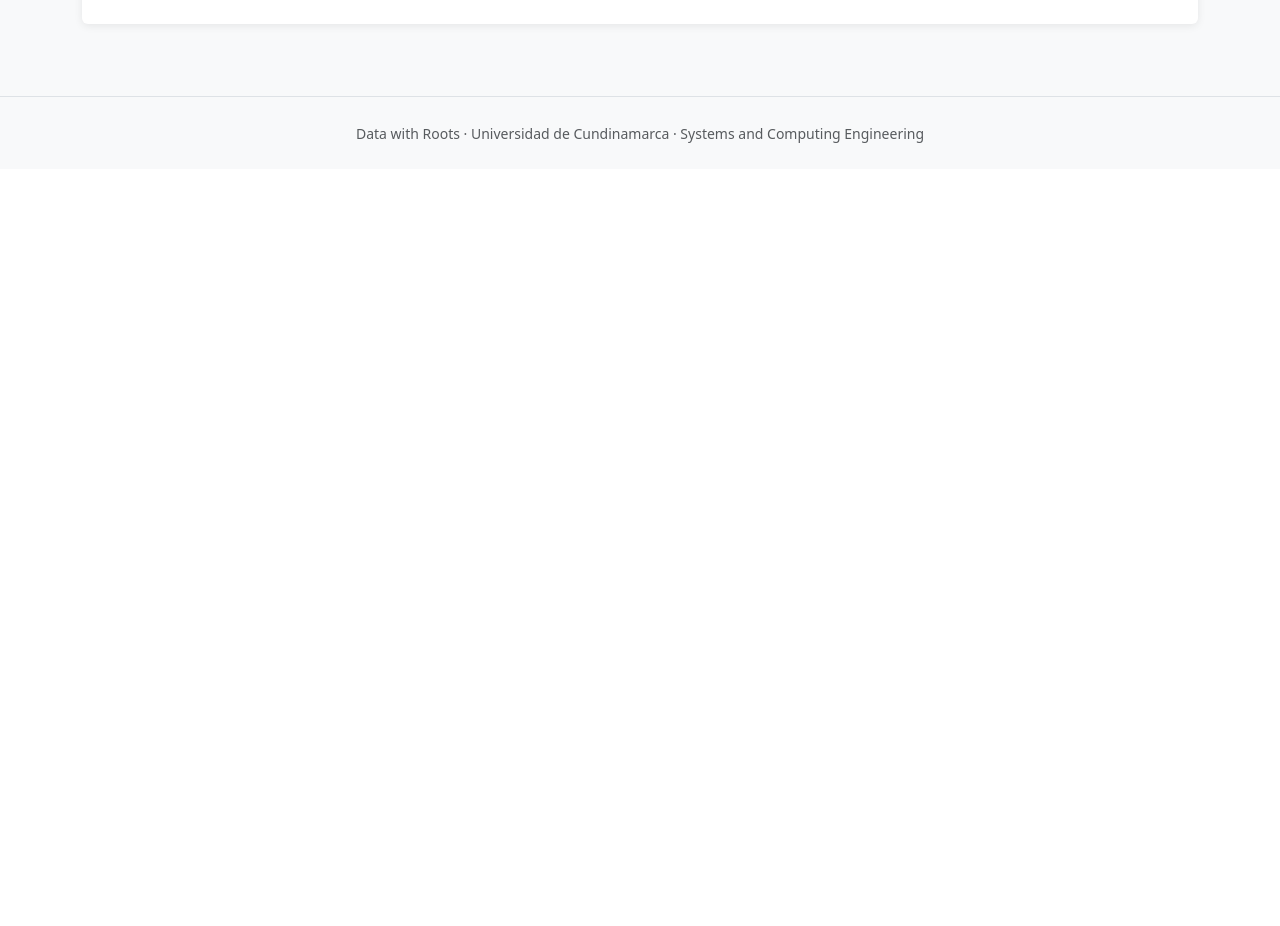
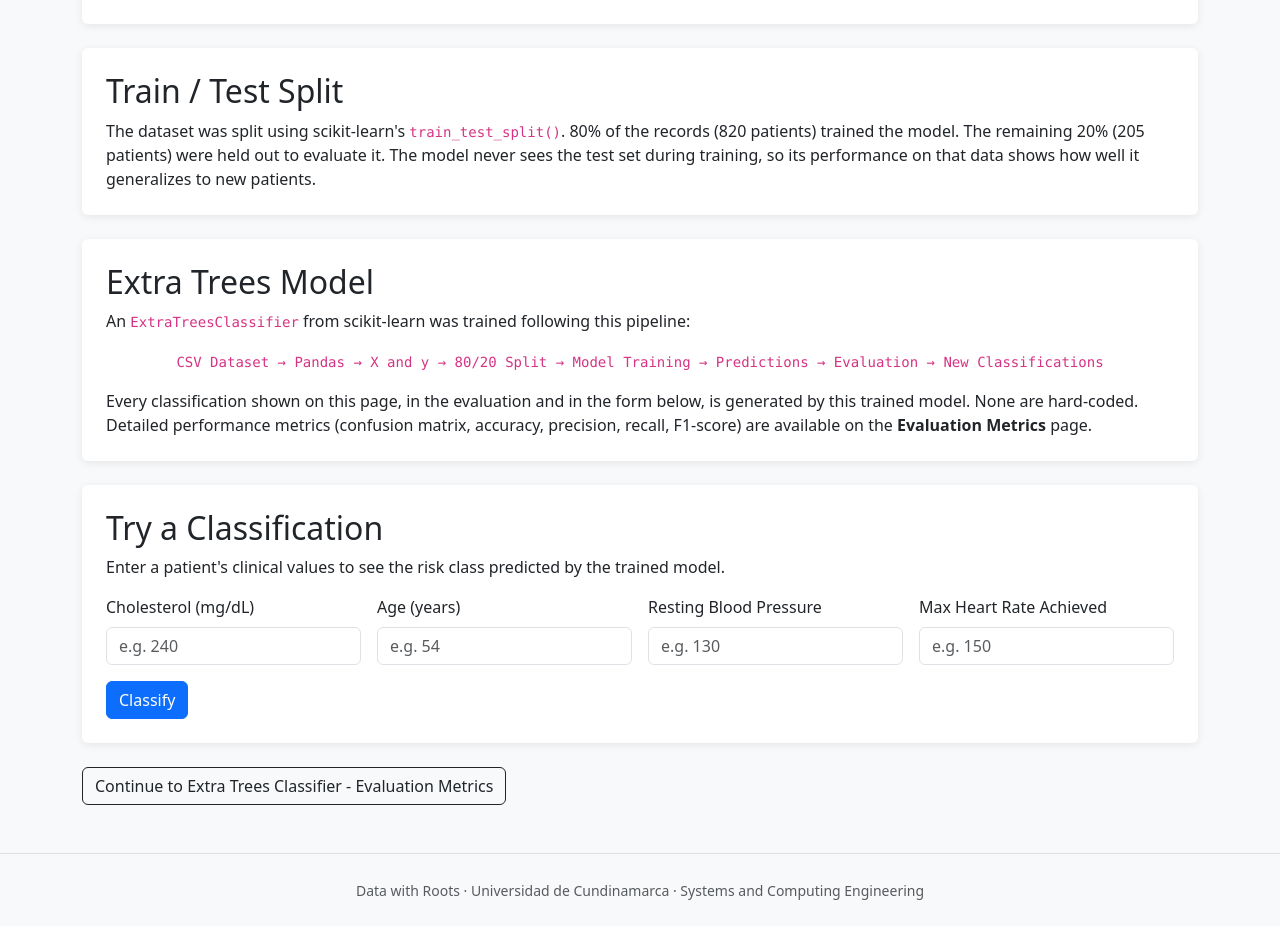
Before and after one commit to samucr27/Machine-Learning-Act1, a Flask app: page /extra-trees/application in a window 1280 px wide. Shown: the part 1572-2498 px from the top of the page. Before the commit the page ends 1715 px from the top, so only its background shows below. Run offline with Flask 3, Linux system fonts and the light colour scheme; some libraries are stand-ins or nearby versions.

Commit message:
The distinction between training and testing, the modeling process, and the classification form have been added to the application.

```diff
--- a/app.py
+++ b/app.py
@@ -150,17 +150,23 @@ def et_concepts():
 
 @app.route("/extra-trees/application", methods=["GET", "POST"])
 def et_application():
-    prediction = None
+    result = None
     form_values = {}
     error = None
 
     if request.method == "POST":
         try:
-            var1 = float(request.form.get("var1", "").strip())
-            var2 = float(request.form.get("var2", "").strip())
-            var3 = float(request.form.get("var3", "").strip())
-            form_values = {"var1": var1, "var2": var2, "var3": var3}
-            prediction = et_predict(var1, var2, var3)
+            chol = float(request.form.get("chol", "").strip())
+            age = float(request.form.get("age", "").strip())
+            trestbps = float(request.form.get("trestbps", "").strip())
+            thalach = float(request.form.get("thalach", "").strip())
+            form_values = {
+                "chol": chol,
+                "age": age,
+                "trestbps": trestbps,
+                "thalach": thalach,
+            }
+            result = et_predict(chol, age, trestbps, thalach)
         except (ValueError, TypeError):
             error = "Please enter valid numeric values for all fields."
 
@@ -168,7 +174,7 @@ def et_application():
         "et_application.html",
         dataset_info=ET_INFO,
         plot_url=et_plot(),
-        prediction=prediction,
+        result=result,
         form_values=form_values,
         error=error,
     )
--- a/templates/et_application.html
+++ b/templates/et_application.html
@@ -59,4 +59,105 @@
     </div>
 
 
+
+    <div class="card accent-card mb-4">
+        <div class="card-body p-4">
+            <h2>Train / Test Split</h2>
+            <p class="lead-text mb-0">
+                The dataset was split using scikit-learn's <code>train_test_split()</code>. 80% of the
+                records ({{ dataset_info.n_train }} patients) trained the model. The remaining 20%
+                ({{ dataset_info.n_test }} patients) were held out to evaluate it. The model never sees the
+                test set during training, so its performance on that data shows how well it generalizes to
+                new patients.
+            </p>
+        </div>
+    </div>
+
+
+    <div class="card accent-card mb-4">
+        <div class="card-body p-4">
+            <h2>Extra Trees Model</h2>
+            <p class="lead-text">
+                An <code>ExtraTreesClassifier</code> from scikit-learn was trained following this pipeline:
+            </p>
+            <p class="lead-text mb-0 text-center">
+                <code>CSV Dataset &rarr; Pandas &rarr; X and y &rarr; 80/20 Split &rarr; Model Training &rarr; Predictions &rarr; Evaluation &rarr; New Classifications</code>
+            </p>
+            <p class="lead-text mt-3 mb-0">
+                Every classification shown on this page, in the evaluation and in the form below, is
+                generated by this trained model. None are hard-coded. Detailed performance metrics (confusion
+                matrix, accuracy, precision, recall, F1-score) are available on the
+                <strong>Evaluation Metrics</strong> page.
+            </p>
+        </div>
+    </div>
+
+
+    <div class="card accent-card mb-4" id="try-classification">
+    <div class="card-body p-4">
+        <h2>Try a Classification</h2>
+            <p class="lead-text">
+                Enter a patient's clinical values to see the risk class predicted by the trained model.
+            </p>
+
+            <form method="POST" action="{{ url_for('et_application') }}" class="row g-3" novalidate>
+                <div class="col-sm-6 col-md-3">
+                    <label for="chol" class="form-label">Cholesterol (mg/dL)</label>
+                    <input type="number" step="any" class="form-control {% if error %}is-invalid{% endif %}"
+                           id="chol" name="chol" placeholder="e.g. 240"
+                           value="{{ form_values.chol if form_values else '' }}" required>
+                </div>
+                <div class="col-sm-6 col-md-3">
+                    <label for="age" class="form-label">Age (years)</label>
+                    <input type="number" step="any" class="form-control {% if error %}is-invalid{% endif %}"
+                           id="age" name="age" placeholder="e.g. 54"
+                           value="{{ form_values.age if form_values else '' }}" required>
+                </div>
+                <div class="col-sm-6 col-md-3">
+                    <label for="trestbps" class="form-label">Resting Blood Pressure</label>
+                    <input type="number" step="any" class="form-control {% if error %}is-invalid{% endif %}"
+                           id="trestbps" name="trestbps" placeholder="e.g. 130"
+                           value="{{ form_values.trestbps if form_values else '' }}" required>
+                </div>
+                <div class="col-sm-6 col-md-3">
+                    <label for="thalach" class="form-label">Max Heart Rate Achieved</label>
+                    <input type="number" step="any" class="form-control {% if error %}is-invalid{% endif %}"
+                           id="thalach" name="thalach" placeholder="e.g. 150"
+                           value="{{ form_values.thalach if form_values else '' }}" required>
+                </div>
+
+                {% if error %}
+                    <div class="col-12">
+                        <div class="alert alert-danger mb-0">{{ error }}</div>
+                    </div>
+                {% endif %}
+
+                <div class="col-12">
+                    <button type="submit" class="btn btn-primary">Classify</button>
+                </div>
+            </form>
+
+            {% if result %}
+                <div class="alert {% if result.class == 1 %}alert-danger{% else %}alert-success{% endif %} mt-4 mb-0">
+                    Predicted class: <strong>{{ result.label }}</strong>
+                    ({{ "High Risk" if result.class == 1 else "Low Risk" }}).
+                    Model confidence: <strong>{{ (result.probability * 100) | round(2) }}%</strong>
+                </div>
+            {% endif %}
+        </div>
+    </div>
+
+    {% if result or error %}
+        <script>
+        document.addEventListener("DOMContentLoaded", function () {
+            const target = document.getElementById("try-classification");
+            if (target) {
+                target.scrollIntoView({ behavior: "smooth", block: "start" });
+            }
+        });
+        </script>
+    {% endif %}
+
+    <a href="{{ url_for('et_evaluation') }}" class="btn btn-outline-dark">Continue to Extra Trees Classifier - Evaluation Metrics</a>
+
 {% endblock %}
--- a/templates/et_concepts.html
+++ b/templates/et_concepts.html
@@ -176,4 +176,6 @@
         </div>
     </div>
 
+    <a href="{{ url_for('et_application') }}" class="btn btn-outline-dark">Continue to Extra Trees Classifier - Application</a>
+
 {% endblock %}
```
